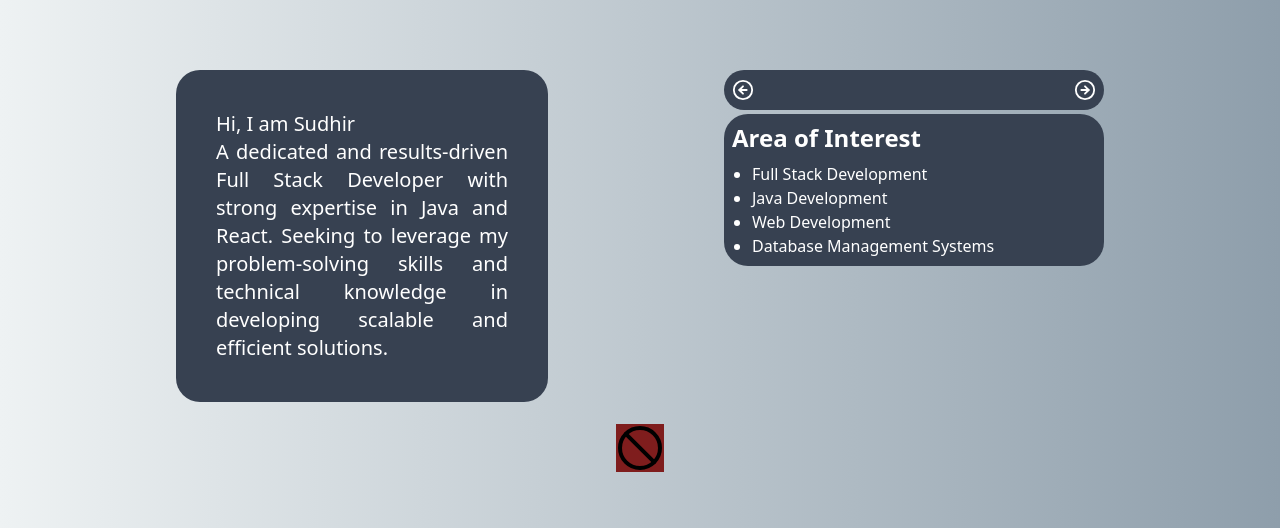
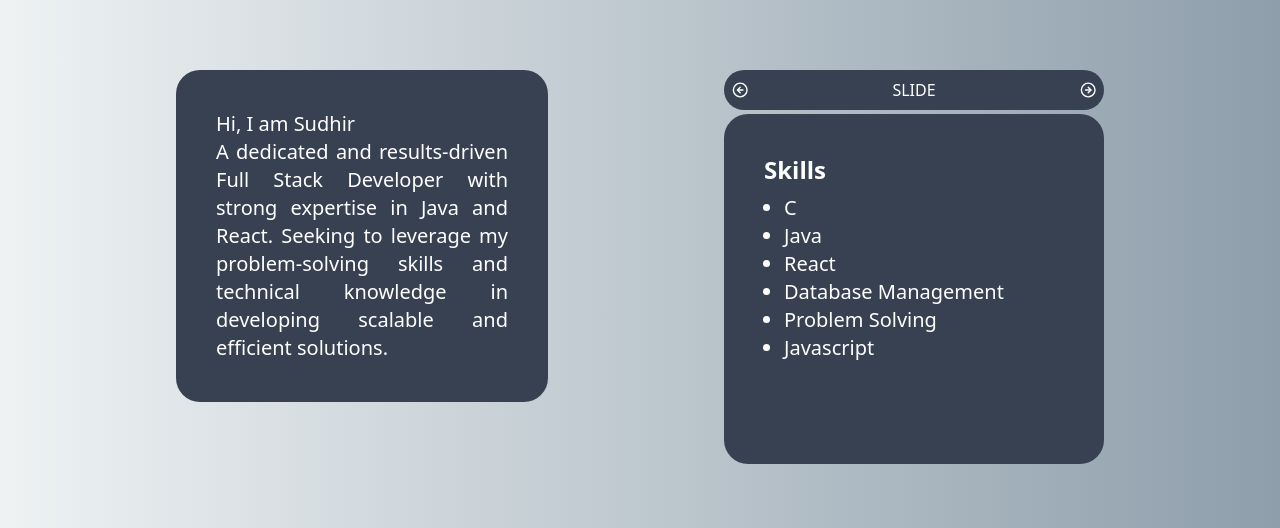
Before and after one commit to Sudhir0302/portfolio, a React (Vite) app: page / in a window 1280 px wide. Shown: the part 195-723 px from the top of the page. Built offline with nearby package versions, Linux system fonts and the light colour scheme.

Commit message:
modified profile section

```diff
--- a/src/assets/Pages/Home.jsx
+++ b/src/assets/Pages/Home.jsx
@@ -3,10 +3,13 @@ import Navbar from '../components/Navbar'
 import {Ban, CircleArrowLeft, CircleArrowRight } from 'lucide-react';
 import { Interest } from '../components/Interest';
 import Skills from '../components/Skills';
+import Project from '../components/Project';
 
 const Home = () => {
-  const [show, setShow] = useState(true);
+  // const [show, setShow] = useState(true);
   const [slide,setSlide] = useState(false)
+
+  const array=[<Interest/>,<Skills/>];
 
   function handleClick() {
     setShow(!show);
@@ -18,10 +21,11 @@ const Home = () => {
   const [com,setCom]=useState(null);
   return (
     <>
-      {show && (
       <div className="flex justify-center items-start mt-36">
         <div className="ml-44 w-[500px] h-auto bg-gray-700 rounded-3xl text-xl text-white text-justify p-10">
-            <h1>Hi, I am Sudhir</h1>
+          <h1>
+            Hi, I am Sudhir
+          </h1>
           <h2>
             A dedicated and results-driven Full Stack Developer with strong expertise
             in Java and React. Seeking to leverage my problem-solving skills and
@@ -29,19 +33,21 @@ const Home = () => {
           </h2>
         </div>
         <div>
-            <div className="ml-44 w-[380px] h-[40px] bg-gray-700 rounded-3xl text-white p-2 mr-44 mt-0 flex flex-row gap-80">
+          <div className="ml-44 w-[380px] h-[40px] bg-gray-700 rounded-3xl text-white p-2 mr-44 mt-0 flex flex-row gap-36">
             <CircleArrowLeft onClick={handleSlide} className="text-9xl"/>
+            <h1>
+              SLIDE
+            </h1>
             <CircleArrowRight onClick={handleSlide} className="text-9xl"/>
           </div>
-            <div className="ml-44 w-auto h-auto rounded-3xl bg-gray-700 text-white p-2 mr-44 mt-1 flex flex-row">
+          <div className="ml-44 w-auto h-[350px] rounded-3xl bg-gray-700 text-white p-10 mr-44 mt-1 flex flex-row text-xl">
               {slide ===true?
-                <><Skills /></> :(<><Interest /></>)}
+              <>{array[0]}</> :(<>{array[1]}</>)}
           </div>
         </div>
       </div>
-      )}
-      <div className='w-[80px] h-[60px] flex justify-center items-center mx-auto mt-4'>
-        <Ban onClick={handleClick} className='bg-red-900 text-xl w-12 h-12'/>
+      <div className='flex justify-center items-start mt-36'>
+        <Project />
       </div>
     </>
   );
```
Lines whose indentation alone changed are shown as unchanged.
